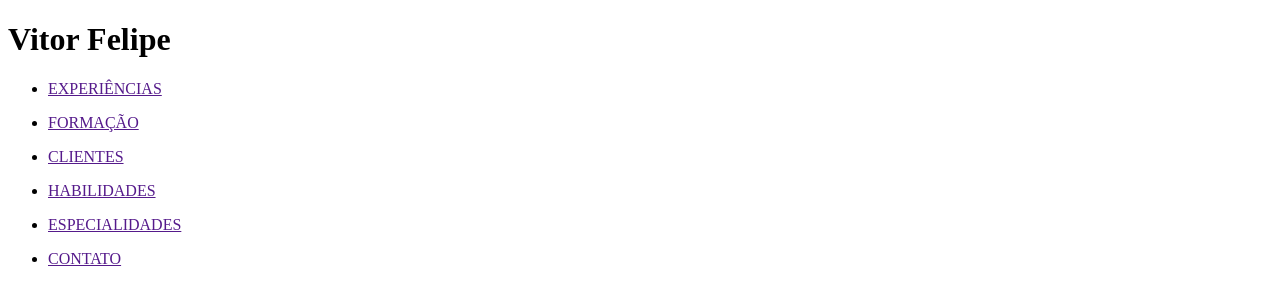
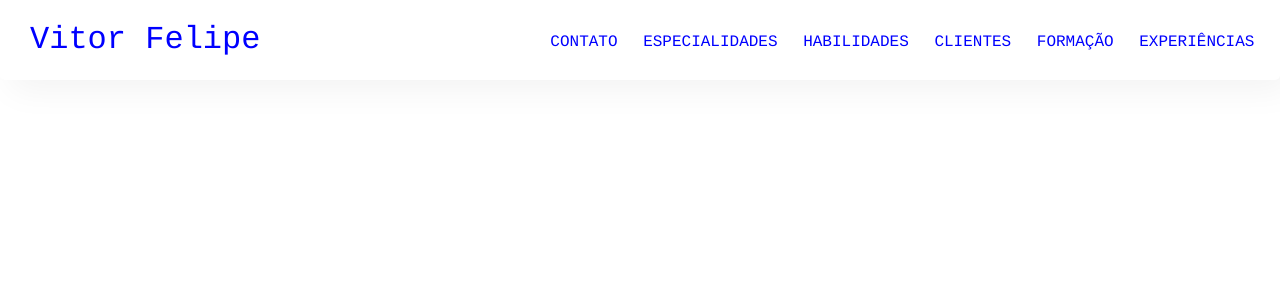
Before and after one commit to VitorFelipePatricio/curriculo, a Next.js app: page /componentes/Nav in a window 1280 px wide. Shown: the top 302 px of the page. Built offline with nearby package versions, Linux system fonts and the light colour scheme.

Commit message:
Nav para desktop finalizada

```diff
--- /dev/null
+++ b/pages/_app.js
@@ -0,0 +1,5 @@
+import App from 'next/app'
+
+import '../styles/nav.css'
+
+export default App
--- a/pages/componentes/Nav.js
+++ b/pages/componentes/Nav.js
@@ -1,27 +1,27 @@
 import React from 'react'
 
 export default () =>
-    <div>
-        <h1>Vitor Felipe</h1>
-        <nav>
-            <ul>
-                <li>
-                    <p><a href="">EXPERIÊNCIAS</a></p>
+    <div className="container">
+        <h1 className="titulo">Vitor Felipe</h1>
+        <nav className="nav">
+            <ul className="lista">
+                <li className="itemLista">
+                    <p><a className="link" href="">EXPERIÊNCIAS</a></p>
                 </li>
-                <li>
-                    <p><a href="">FORMAÇÃO</a></p>
+                <li className="itemLista">
+                    <p><a className="link" href="">FORMAÇÃO</a></p>
                 </li>
-                <li>
-                    <p><a href="">CLIENTES</a></p>
+                <li className="itemLista">
+                    <p><a className="link" href="">CLIENTES</a></p>
                 </li>
-                <li>
-                    <p><a href="">HABILIDADES</a></p>
+                <li className="itemLista">
+                    <p><a className="link" href="">HABILIDADES</a></p>
                 </li>
-                <li>
-                    <p><a href="">ESPECIALIDADES</a></p>
+                <li className="itemLista">
+                    <p><a className="link" href="">ESPECIALIDADES</a></p>
                 </li>
-                <li>
-                    <p><a href="">CONTATO</a></p>
+                <li className="itemLista">
+                    <p><a className="link" href="">CONTATO</a></p>
                 </li>
             </ul>
         </nav>
--- /dev/null
+++ b/styles/nav.css
@@ -0,0 +1,42 @@
+* {
+    padding: 0;
+    margin: 0;
+    vertical-align: baseline;
+    list-style: none;
+    border: 0
+}
+
+html {
+    scroll-behavior: smooth
+}
+
+.container {
+    background-color: #fff;
+    border-radius: 0 0 5px 5px;
+    box-shadow: 10px 10px 35px 0 rgba(0,0,0,0.05);
+    width: 100%;
+    height: 80px;
+}
+
+.titulo {
+    font-family: Courier, monospace;
+    color: blue;
+    float: left;
+    line-height: 33px;
+    margin-left: 30px;
+    line-height: 80px;
+    font-weight: 500
+}
+
+.itemLista {
+    font-family: Courier, monospace;
+    display: inline-block;
+    margin-right: 2%;
+    line-height: 85px;
+    float: right;
+}
+
+.link {
+    color: blue;
+    text-decoration: none
+}
--- /dev/null
+++ b/styles/react.config.js
@@ -0,0 +1,3 @@
+module.exports = {
+    experimental: {css: true}
+}
```
Also changed, not shown: pages/index.js (line endings or trailing spaces).
